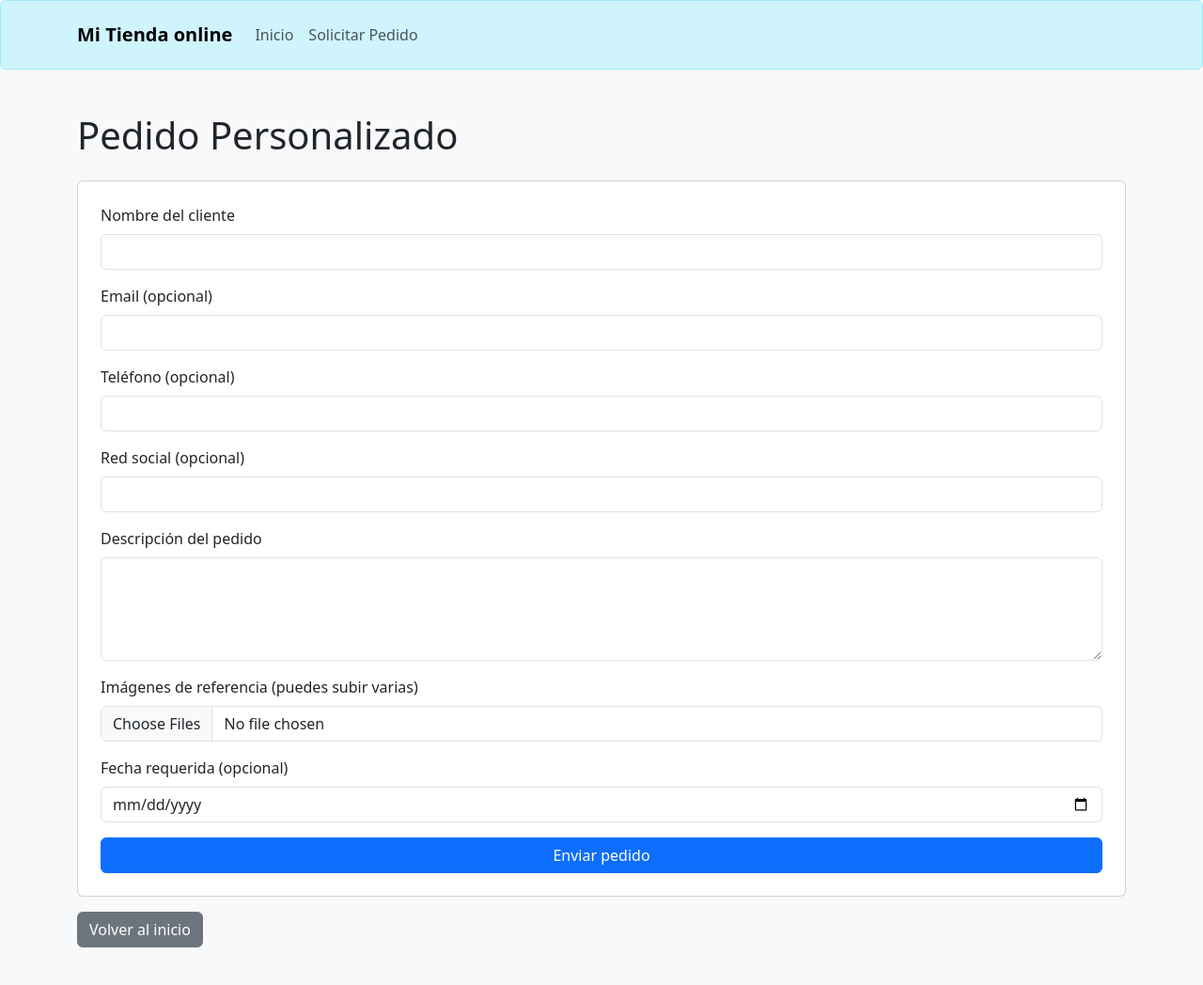
After one commit to DavidLpz22/PruebaTiendaOnline, a Django app: page /pedido/personalizado/ in a window 1280 px wide. The commit adds this page. Shown: the whole page at 94% size. Run offline with Django 5.2, Linux system fonts and the light colour scheme.

Commit message:
parche de errores y placeholders
corregí un error que ocurría cuando se intentaba ingresar a home.html después de subir productos sin imagen, añadí un placeholder para los productos sin imagen en home.html y vista_detalle.html, añadí la opción de realizar pedidos completamente personalizados por el usuario, corrección de errores menores

```diff
--- a/TiendaOnline/urls.py
+++ b/TiendaOnline/urls.py
@@ -10,6 +10,7 @@ urlpatterns = [
     path('producto/<int:id>/', views.detalle_producto, name='detalle_producto'),
     path("pedido/nuevo/", views.solicitar_pedido, name="solicitar_pedido"),
     path("pedido/seguimiento/<str:token>/", views.seguimiento_pedido, name="seguimiento_pedido"),
+    path("pedido/personalizado/", views.pedido_personalizado, name="pedido_personalizado"),
 ]
 
 if settings.DEBUG:
--- a/mainApp/templates/detalle_producto.html
+++ b/mainApp/templates/detalle_producto.html
@@ -37,7 +37,12 @@
                             <img src="{{ producto.imagen_3.url }}" class="d-block w-100" alt="Imagen 3">
                         </div>
                         {% endif %}
+
+                        {% if not producto.imagen_1 and not producto.imagen_2 and not producto.imagen_3 %}
+                        <div class="carousel-item active">
+                            <img src="/media/placeholder.png" class="d-block w-100" alt="Sin imagen">
                     </div>
+                        {% endif %}
 
                     <button class="carousel-control-prev" type="button" data-bs-target="#galeria" data-bs-slide="prev">
                         <span class="carousel-control-prev-icon"></span>
--- /dev/null
+++ b/mainApp/templates/pedido_personalizado.html
@@ -0,0 +1,49 @@
+{% extends "base.html" %}
+{% block content %}
+
+<h1 class="mb-4">Pedido Personalizado</h1>
+
+<form method="post" enctype="multipart/form-data" class="card p-4">
+    {% csrf_token %}
+
+    <div class="mb-3">
+        <label class="form-label">Nombre del cliente</label>
+        <input type="text" name="cliente_nombre" class="form-control" required>
+    </div>
+
+    <div class="mb-3">
+        <label class="form-label">Email (opcional)</label>
+        <input type="email" name="cliente_email" class="form-control">
+    </div>
+
+    <div class="mb-3">
+        <label class="form-label">Teléfono (opcional)</label>
+        <input type="text" name="cliente_telefono" class="form-control">
+    </div>
+
+    <div class="mb-3">
+        <label class="form-label">Red social (opcional)</label>
+        <input type="text" name="cliente_red_social" class="form-control">
+    </div>
+
+    <div class="mb-3">
+        <label class="form-label">Descripción del pedido</label>
+        <textarea name="descripcion" class="form-control" rows="4" required></textarea>
+    </div>
+
+    <div class="mb-3">
+        <label class="form-label">Imágenes de referencia (puedes subir varias)</label>
+        <input type="file" name="imagenes" class="form-control" multiple>
+    </div>
+
+    <div class="mb-3">
+        <label class="form-label">Fecha requerida (opcional)</label>
+        <input type="date" name="fecha_solicitada" class="form-control">
+    </div>
+
+    <button type="submit" class="btn btn-primary">Enviar pedido</button>
+</form>
+
+<a href="/" class="btn btn-secondary mt-3">Volver al inicio</a>
+
+{% endblock %}
--- a/mainApp/views.py
+++ b/mainApp/views.py
@@ -99,7 +99,7 @@ def solicitar_pedido(request):
             )
 
         url_seguimiento = request.build_absolute_uri(
-           f"/pedido/seguimiento/{pedido.token_seguimiento}/"
+            f"/pedido/seguimiento/{pedido.token_seguimiento}/"
         )
 
         return render(
@@ -123,3 +123,25 @@ def seguimiento_pedido(request, token):
         "pedido": pedido,
         "imagenes": pedido.imagenes.all()
     })
+
+def pedido_personalizado(request):
+    if request.method == "POST":
+        pedido = Pedido.objects.create(
+            cliente_nombre = request.POST.get("cliente_nombre"),
+            cliente_email = request.POST.get("cliente_email"),
+            cliente_telefono = request.POST.get("cliente_telefono"),
+            cliente_red_social = request.POST.get("cliente_red_social"),
+            descripcion = request.POST.get("descripcion"),
+            fecha_solicitada = request.POST.get("fecha_solicitada") or None,
+            producto_referencia = None,
+            plataforma_origen = "sitio_web",
+            estado = "solicitado",
+            estado_pago = "pendiente",
+        )
+        for img in request.FILES.getlist("imagenes"):
+            PedidoImagen.objects.create(
+                pedido=pedido,
+                imagen=img
+            )
+        return redirect("pedido_creado", token=pedido.token_seguimiento)
+    return render(request, "pedido_personalizado.html")
```
Also changed, not shown: mainApp/templates/home.html (+15 -3 lines), mainApp/media/placeholder.png (added), media/placeholder.png (added).
